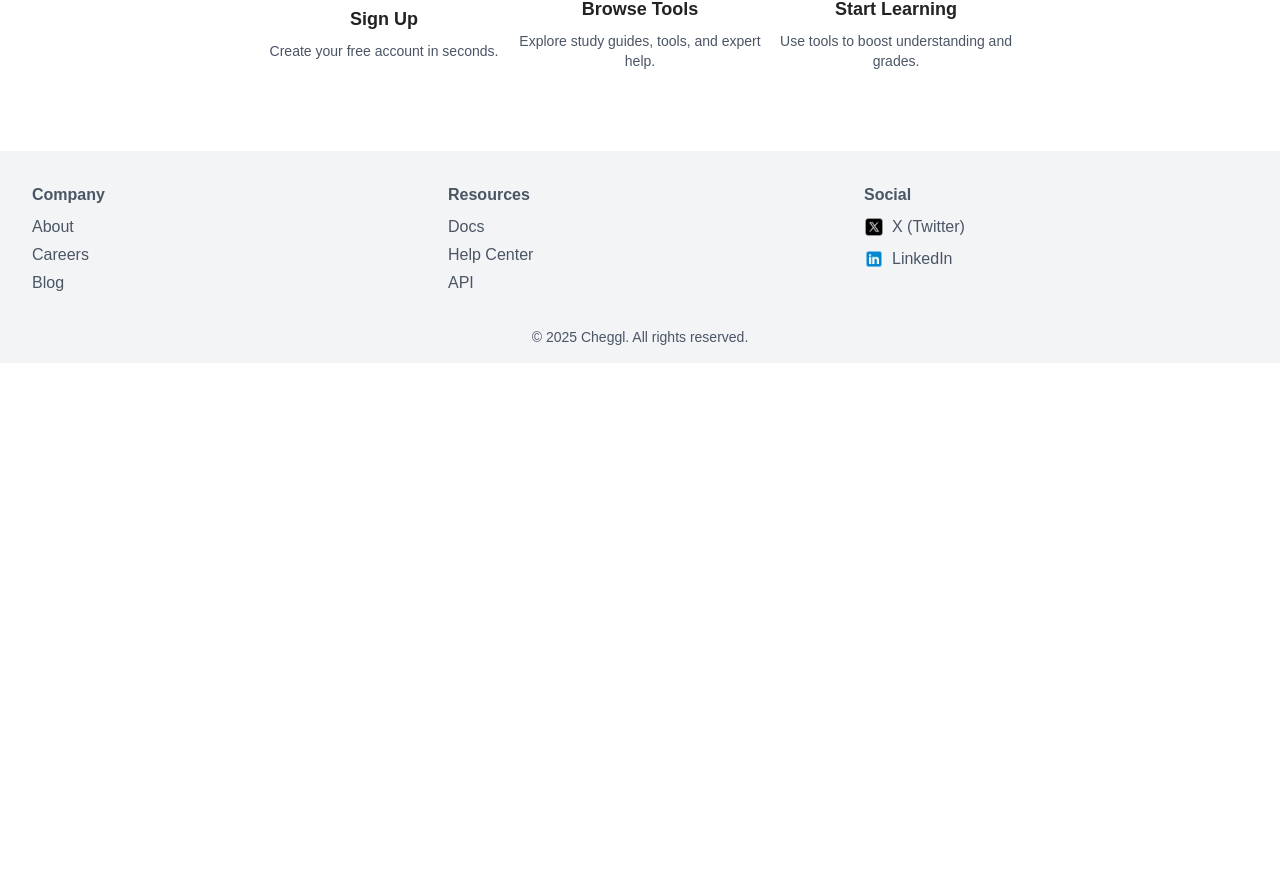
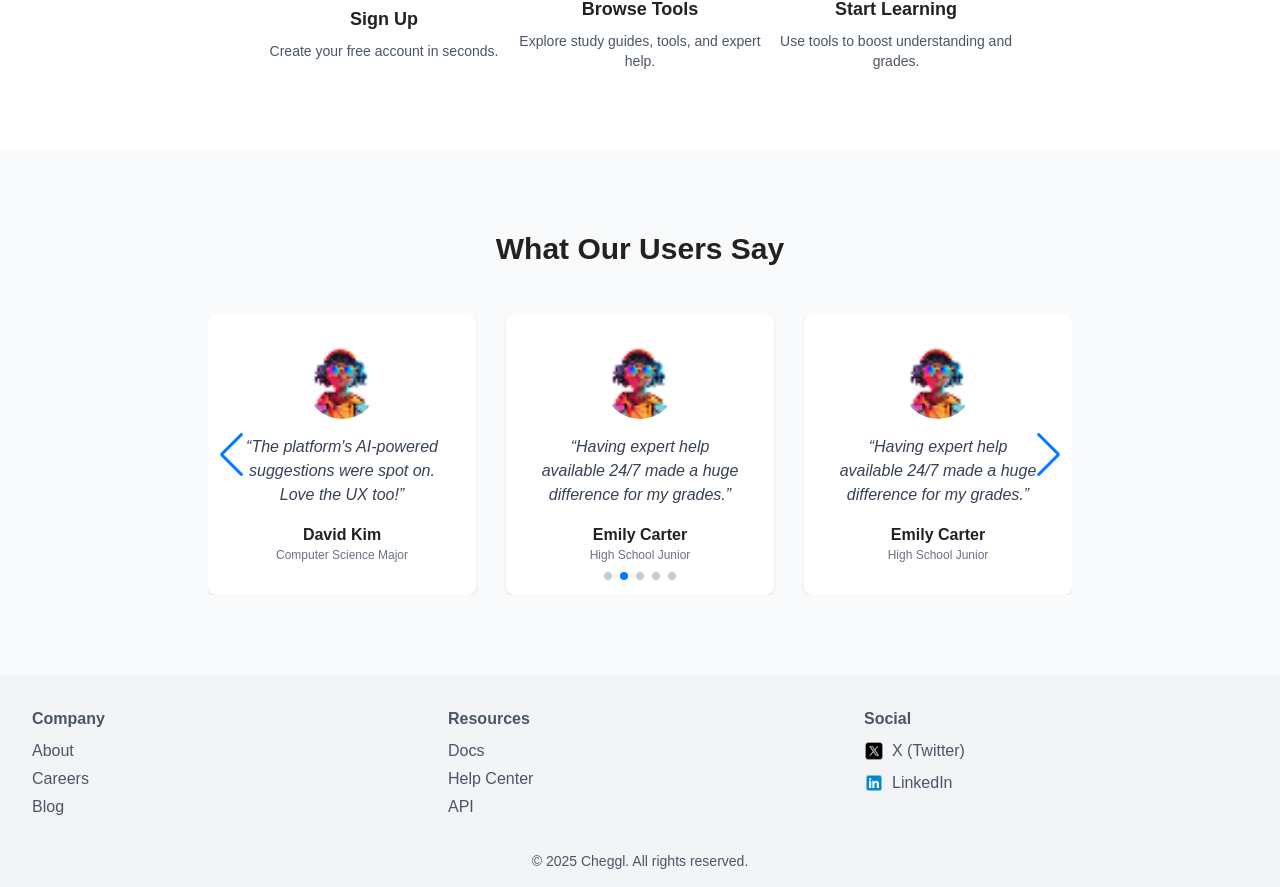
Before and after one commit to Mujahid-Iqbal/cheggl, a Next.js app: page / in a window 1280 px wide. Shown: the part 1325-2212 px from the top of the page. Before the commit the page ends 1688 px from the top, so only its background shows below. Built offline with nearby package versions, Linux system fonts and the light colour scheme.

Commit message:
add component to page

```diff
--- a/src/app/page.tsx
+++ b/src/app/page.tsx
@@ -1,6 +1,7 @@
 import FeatureCards from './components/FeatureCards'
 import HeroCarousel from './components/HeroCarousel'
 import HowItWorks from './components/HowItWorks'
+import Testimonials from './components/Testimonials'
 
 export default function HomePage() {
   return (
@@ -8,7 +9,7 @@ export default function HomePage() {
       <HeroCarousel />
       <FeatureCards />
       <HowItWorks />
-
+      <Testimonials />
       {/* other sections */}
     </>
   )
```
